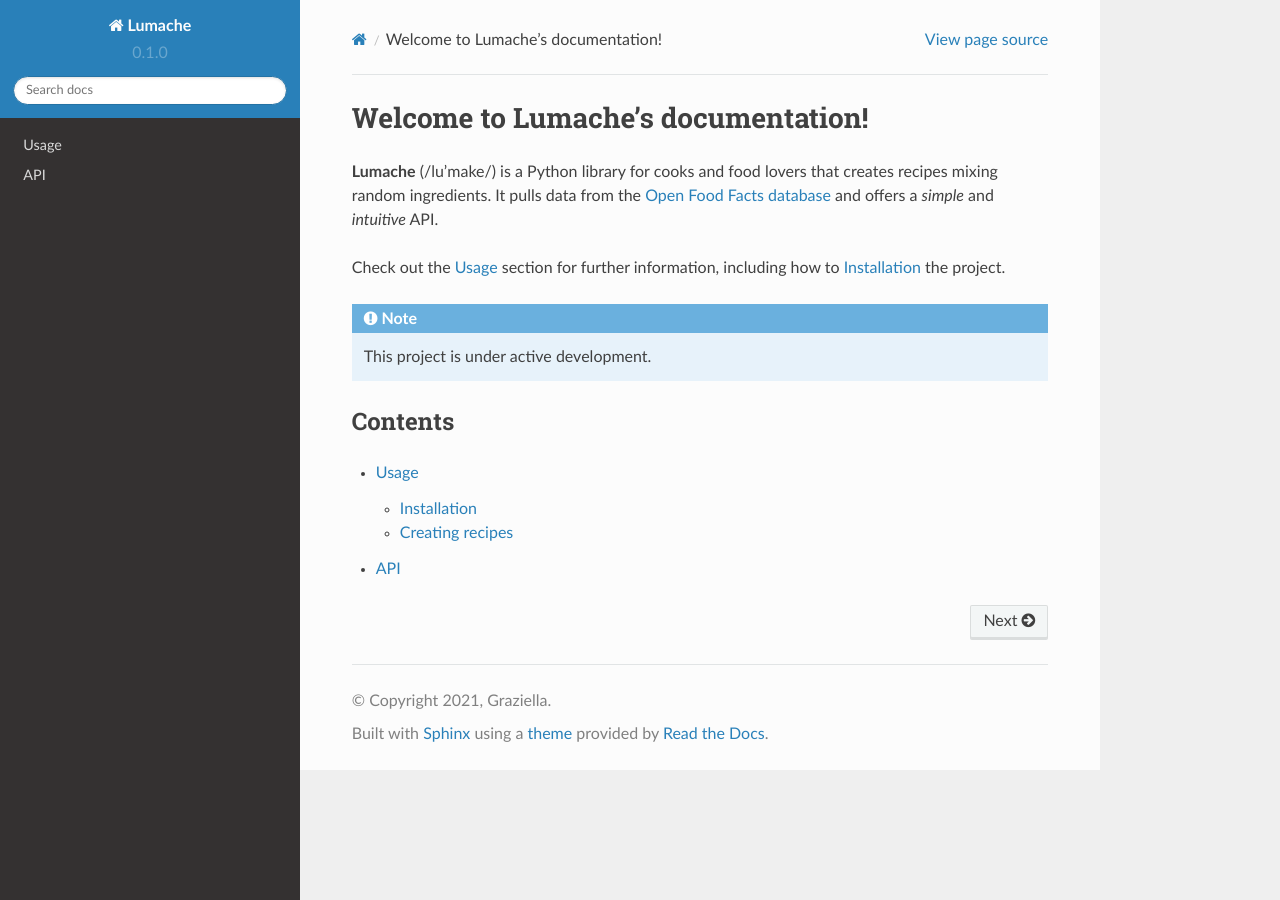
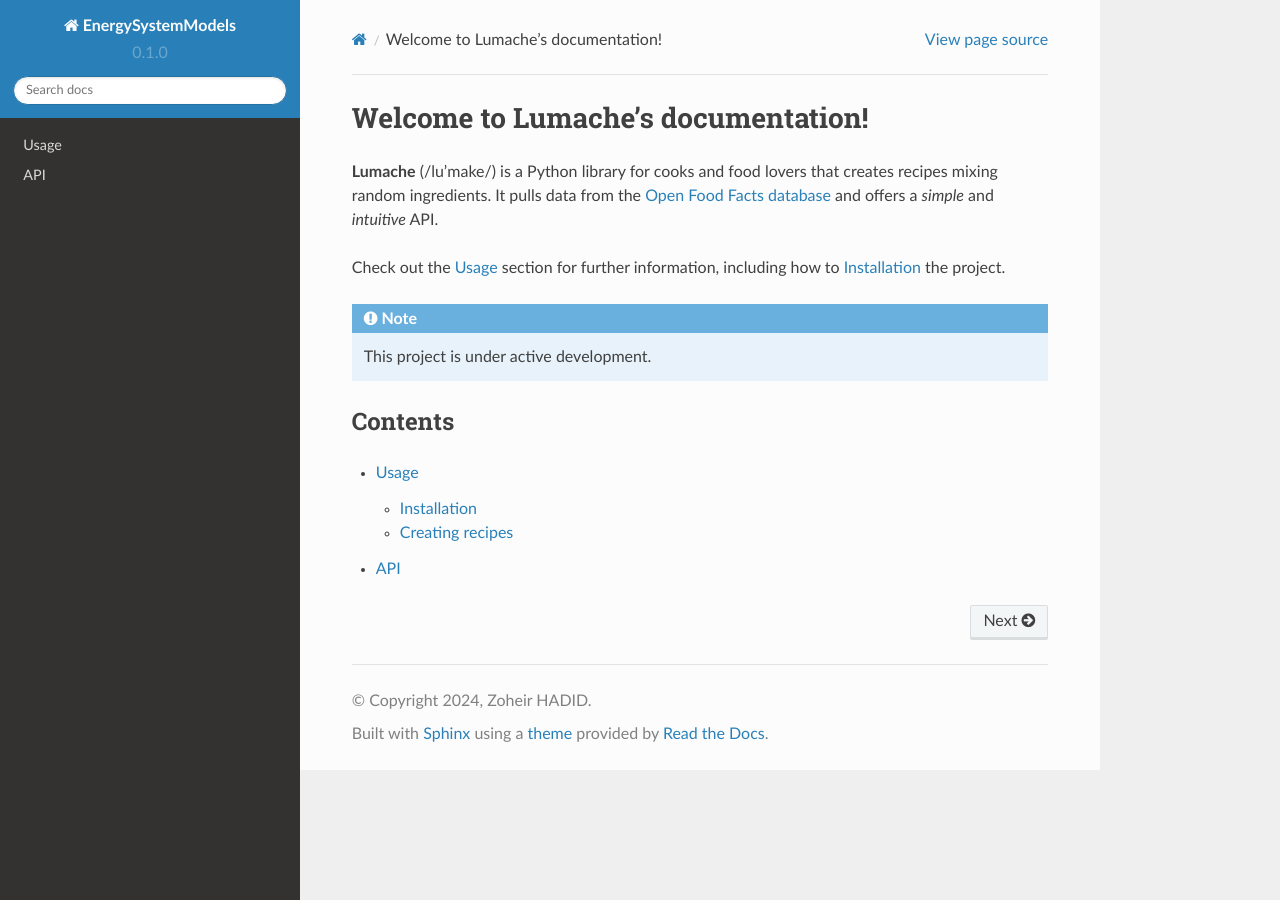
Before and after one commit to ZoheirHADID/EnergySystemModels-Tutorial, a Sphinx documentation site: the page built from docs/source/index.rst, in a window 1280 px wide. Built offline with Sphinx 7.4.7 and the Read the Docs theme 2.0.0, drawn with Linux system fonts in a browser that asks for light colours.

Commit message:
EnergySystemModels-en

```diff
--- a/docs/source/conf.py
+++ b/docs/source/conf.py
@@ -2,8 +2,8 @@
 
 # -- Project information
 
-project = 'Lumache'
-copyright = '2021, Graziella'
+project = 'EnergySystemModels'
+copyright = '2024, Zoheir HADID'
 author = 'Graziella'
 
 release = '0.1'
--- a/lumache.py
+++ b/lumache.py
@@ -1,8 +1,8 @@
 """
-EnergySystemModels - Python library for cooks and food lovers.
+EnergySystemModels - Energy systems models are the mathematical models that are developed in order to represent as reliably as possible various energy-related problems.
 """
 
-__version__ = "0.1.0"
+__version__ = "0.1.21"
 
 
 class InvalidKindError(Exception):
--- a/pyproject.toml
+++ b/pyproject.toml
@@ -3,6 +3,6 @@
 build-backend = "flit_core.buildapi"
 
 [project]
-name = "lumache"
+name = "EnergySystemModels"
 authors = [{name = "Graziella", email = "graziella@lumache"}]
 dynamic = ["version", "description"]
```
